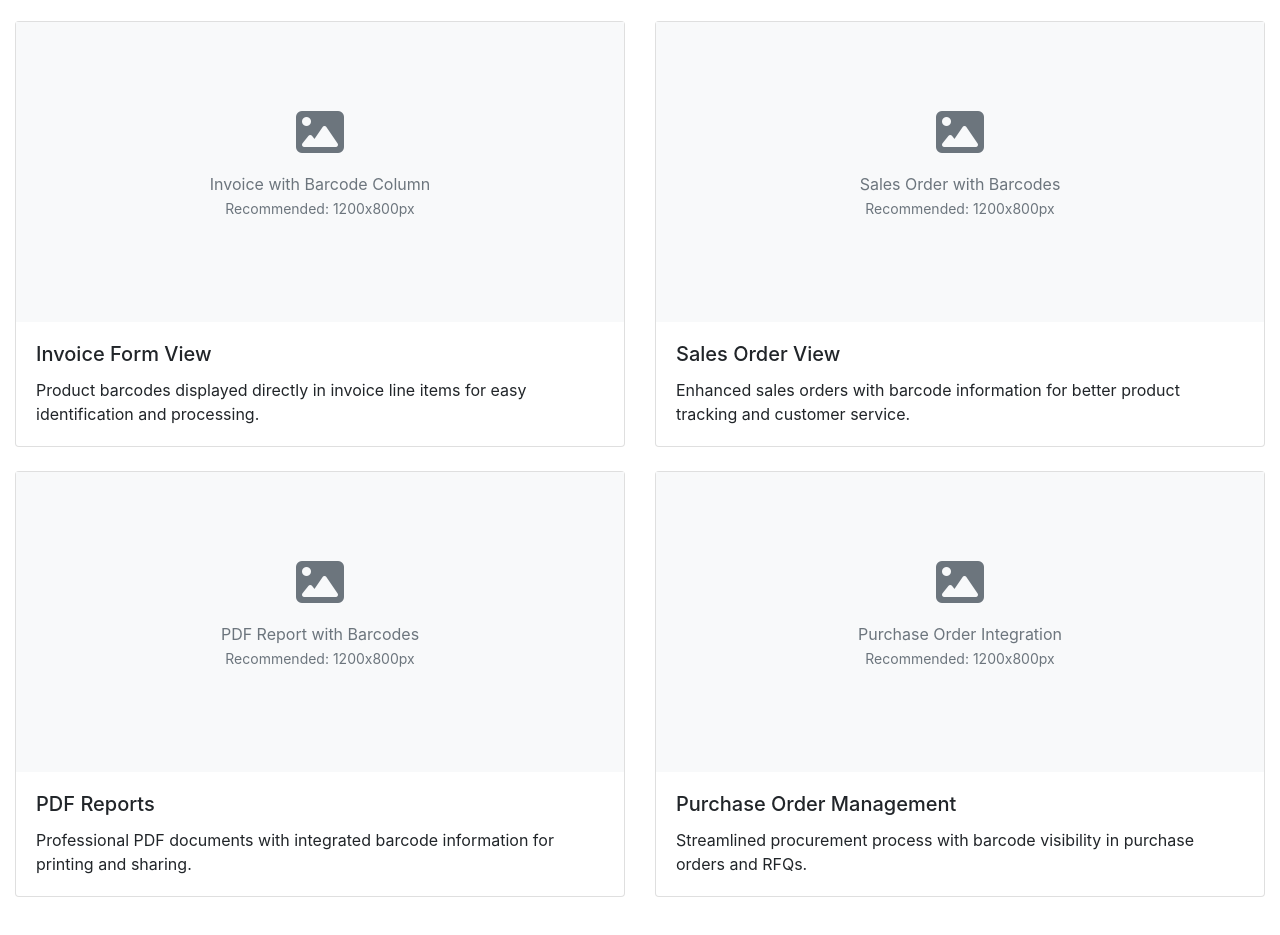
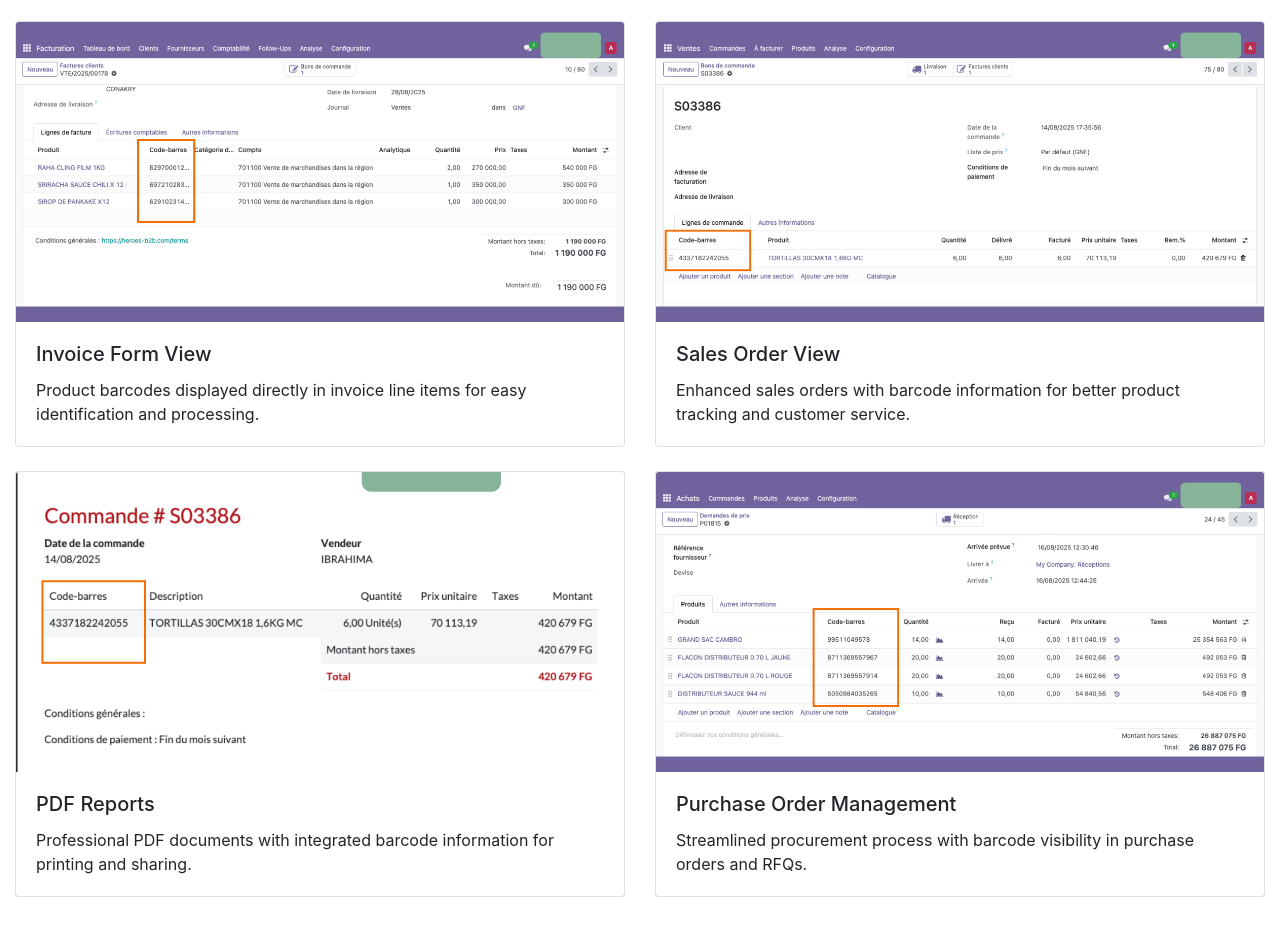
Before and after one commit to Shermine237/product_barcode_invoice, a plain HTML site: page static/description/index.html in a window 1280 px wide. Shown: the part 773-1708 px from the top of the page. Drawn offline with nearby package versions, Linux system fonts and the light colour scheme.

Commit message:
Add images

```diff
--- a/static/description/index.html
+++ b/static/description/index.html
@@ -65,14 +65,8 @@
                 <h2 class="text-primary font-weight-bold mb-4">📸 Screenshots</h2>
                 <div class="row">
                     <div class="col-md-6 mb-4">
-                        <!-- Screenshot placeholder - Recommended size: 1200x800px -->
                         <div class="card">
-                            <div class="bg-light text-center py-5" style="min-height: 300px; display: flex; align-items: center; justify-content: center;">
-                                <div>
-                                    <i class="fas fa-image fa-3x text-muted mb-3"></i>
-                                    <p class="text-muted">Invoice with Barcode Column<br><small>Recommended: 1200x800px</small></p>
-                                </div>
-                            </div>
+                            <img src="../images/screenshot_invoice.png" class="card-img-top" alt="Invoice with Barcode Column" style="height: 300px; object-fit: cover;">
                             <div class="card-body">
                                 <h5 class="card-title">Invoice Form View</h5>
                                 <p class="card-text">Product barcodes displayed directly in invoice line items for easy identification and processing.</p>
@@ -80,14 +74,8 @@
                         </div>
                     </div>
                     <div class="col-md-6 mb-4">
-                        <!-- Screenshot placeholder - Recommended size: 1200x800px -->
                         <div class="card">
-                            <div class="bg-light text-center py-5" style="min-height: 300px; display: flex; align-items: center; justify-content: center;">
-                                <div>
-                                    <i class="fas fa-image fa-3x text-muted mb-3"></i>
-                                    <p class="text-muted">Sales Order with Barcodes<br><small>Recommended: 1200x800px</small></p>
-                                </div>
-                            </div>
+                            <img src="../images/screenshot_sales.png" class="card-img-top" alt="Sales Order with Barcodes" style="height: 300px; object-fit: cover;">
                             <div class="card-body">
                                 <h5 class="card-title">Sales Order View</h5>
                                 <p class="card-text">Enhanced sales orders with barcode information for better product tracking and customer service.</p>
@@ -95,14 +83,8 @@
                         </div>
                     </div>
                     <div class="col-md-6 mb-4">
-                        <!-- Screenshot placeholder - Recommended size: 1200x800px -->
                         <div class="card">
-                            <div class="bg-light text-center py-5" style="min-height: 300px; display: flex; align-items: center; justify-content: center;">
-                                <div>
-                                    <i class="fas fa-image fa-3x text-muted mb-3"></i>
-                                    <p class="text-muted">PDF Report with Barcodes<br><small>Recommended: 1200x800px</small></p>
-                                </div>
-                            </div>
+                            <img src="../images/screenshot_pdf.png" class="card-img-top" alt="PDF Report with Barcodes" style="height: 300px; object-fit: cover;">
                             <div class="card-body">
                                 <h5 class="card-title">PDF Reports</h5>
                                 <p class="card-text">Professional PDF documents with integrated barcode information for printing and sharing.</p>
@@ -110,14 +92,8 @@
                         </div>
                     </div>
                     <div class="col-md-6 mb-4">
-                        <!-- Screenshot placeholder - Recommended size: 1200x800px -->
                         <div class="card">
-                            <div class="bg-light text-center py-5" style="min-height: 300px; display: flex; align-items: center; justify-content: center;">
-                                <div>
-                                    <i class="fas fa-image fa-3x text-muted mb-3"></i>
-                                    <p class="text-muted">Purchase Order Integration<br><small>Recommended: 1200x800px</small></p>
-                                </div>
-                            </div>
+                            <img src="../images/screenshot_purchase.png" class="card-img-top" alt="Purchase Order Integration" style="height: 300px; object-fit: cover;">
                             <div class="card-body">
                                 <h5 class="card-title">Purchase Order Management</h5>
                                 <p class="card-text">Streamlined procurement process with barcode visibility in purchase orders and RFQs.</p>
```
Also changed, not shown: static/description/cover.png (added), static/description/cover.svg (added), static/images/screenshot_invoice.png (added), static/images/screenshot_pdf.png (added), static/images/screenshot_purchase.png (added), static/images/screenshot_sales.png (added), 4 other files.
